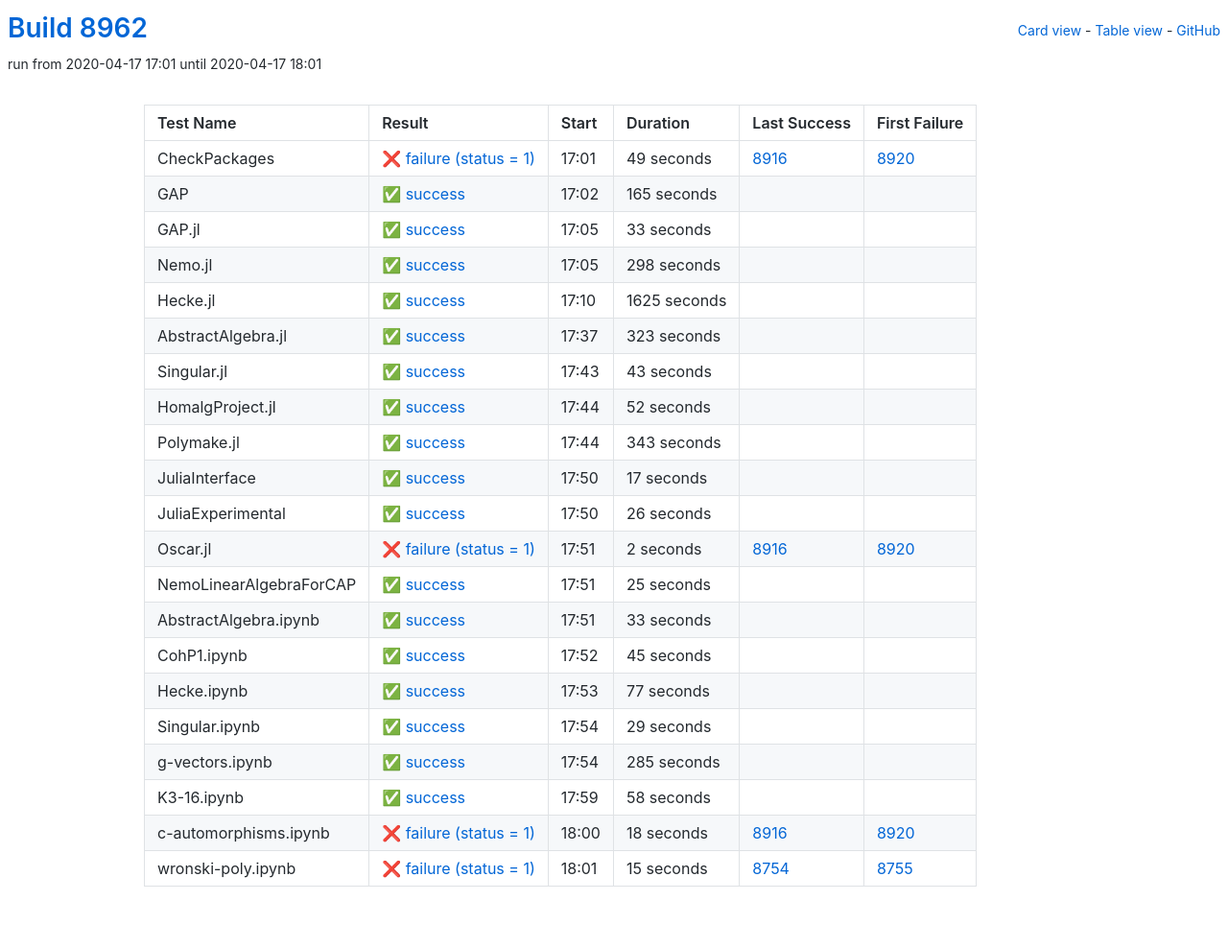
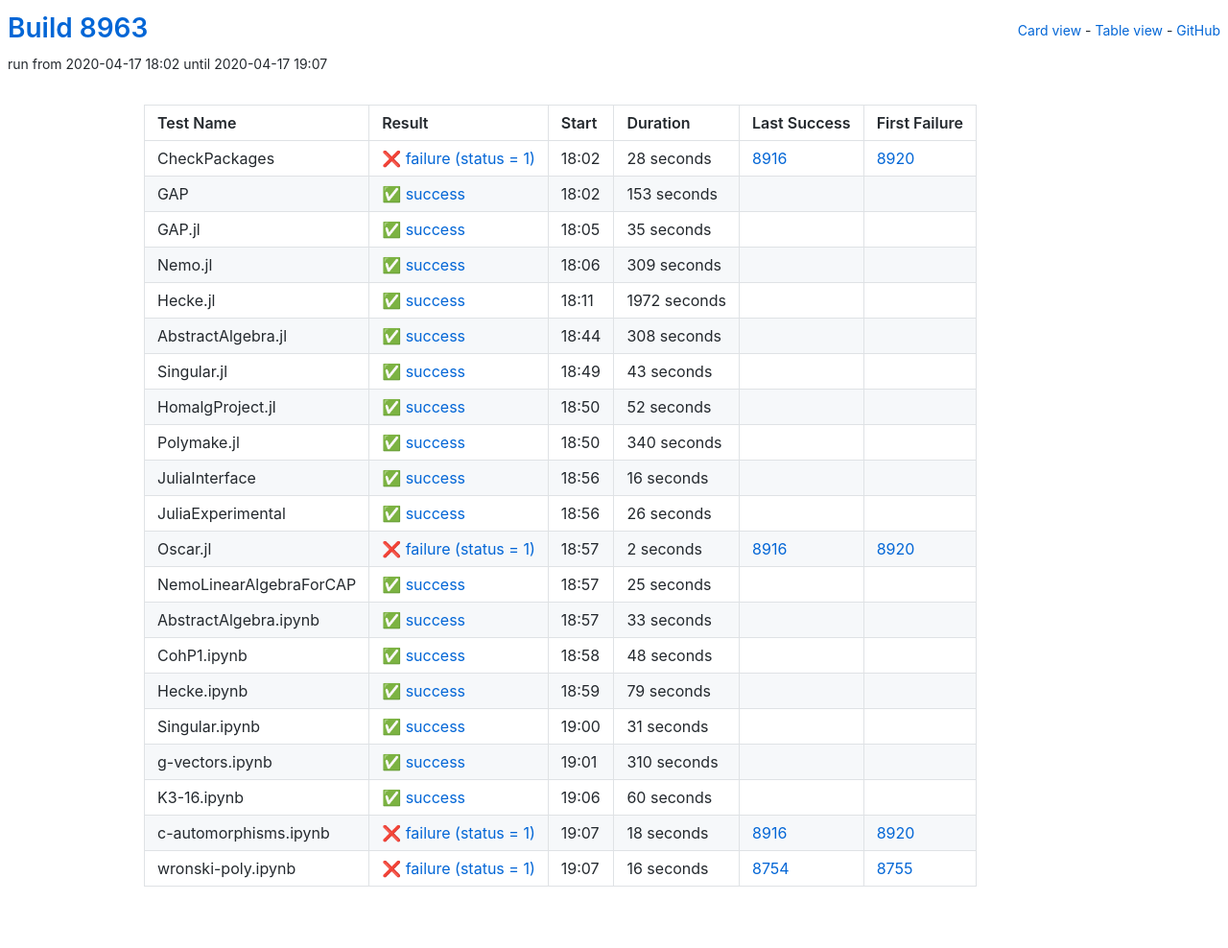
Before and after one commit to oscar-system/oscar-ci-status, a Jekyll site: the page built from table.html, in a window 1280 px wide. Shown: the whole page at 96% size. Built offline with Jekyll 4.4.1, drawn with Linux system fonts in a browser that asks for light colours.

Commit message:
Build 8963

```diff
--- a/_data/ci.yml
+++ b/_data/ci.yml
@@ -1,27 +1,148 @@
-build: 8962
-build_url: https://oscarci.mathematik.uni-kl.de/job/oscar/8962/
+build: 8963
+build_url: https://oscarci.mathematik.uni-kl.de/job/oscar/8963/
 job: oscar
 tests:
-- duration: 49
+- duration: 28
   exitcode: 1
   first_failure: 8920
   first_failure_url: https://oscarci.mathematik.uni-kl.de/job/oscar/8920/
   last_success: 8916
   last_success_url: https://oscarci.mathematik.uni-kl.de/job/oscar/8916/
-  log: https://oscarci.mathematik.uni-kl.de/job/oscar/8962/artifact/logs/build-8962/CheckPackages.log
+  log: https://oscarci.mathematik.uni-kl.de/job/oscar/8963/artifact/logs/build-8963/CheckPackages.log
   name: CheckPackages
-  start: 2020-04-17 17:01
+  start: 2020-04-17 18:02
   status: failure
   success: false
-- duration: 165
+- duration: 153
   exitcode: 0
   first_failure: false
   first_failure_url: null
   last_success: false
   last_success_url: null
-  log: https://oscarci.mathematik.uni-kl.de/job/oscar/8962/artifact/logs/build-8962/GAP.log
+  log: https://oscarci.mathematik.uni-kl.de/job/oscar/8963/artifact/logs/build-8963/GAP.log
   name: GAP
-  start: 2020-04-17 17:02
+  start: 2020-04-17 18:02
+  status: success
+  success: true
+- duration: 35
+  exitcode: 0
+  first_failure: false
+  first_failure_url: null
+  last_success: false
+  last_success_url: null
+  log: https://oscarci.mathematik.uni-kl.de/job/oscar/8963/artifact/logs/build-8963/GAP.jl.log
+  name: GAP.jl
+  start: 2020-04-17 18:05
+  status: success
+  success: true
+- duration: 309
+  exitcode: 0
+  first_failure: false
+  first_failure_url: null
+  last_success: false
+  last_success_url: null
+  log: https://oscarci.mathematik.uni-kl.de/job/oscar/8963/artifact/logs/build-8963/Nemo.jl.log
+  name: Nemo.jl
+  start: 2020-04-17 18:06
+  status: success
+  success: true
+- duration: 1972
+  exitcode: 0
+  first_failure: false
+  first_failure_url: null
+  last_success: false
+  last_success_url: null
+  log: https://oscarci.mathematik.uni-kl.de/job/oscar/8963/artifact/logs/build-8963/Hecke.jl.log
+  name: Hecke.jl
+  start: 2020-04-17 18:11
+  status: success
+  success: true
+- duration: 308
+  exitcode: 0
+  first_failure: false
+  first_failure_url: null
+  last_success: false
+  last_success_url: null
+  log: https://oscarci.mathematik.uni-kl.de/job/oscar/8963/artifact/logs/build-8963/AbstractAlgebra.jl.log
+  name: AbstractAlgebra.jl
+  start: 2020-04-17 18:44
+  status: success
+  success: true
+- duration: 43
+  exitcode: 0
+  first_failure: false
+  first_failure_url: null
+  last_success: false
+  last_success_url: null
+  log: https://oscarci.mathematik.uni-kl.de/job/oscar/8963/artifact/logs/build-8963/Singular.jl.log
+  name: Singular.jl
+  start: 2020-04-17 18:49
+  status: success
+  success: true
+- duration: 52
+  exitcode: 0
+  first_failure: false
+  first_failure_url: null
+  last_success: false
+  last_success_url: null
+  log: https://oscarci.mathematik.uni-kl.de/job/oscar/8963/artifact/logs/build-8963/HomalgProject.jl.log
+  name: HomalgProject.jl
+  start: 2020-04-17 18:50
+  status: success
+  success: true
+- duration: 340
+  exitcode: 0
+  first_failure: false
+  first_failure_url: null
+  last_success: false
+  last_success_url: null
+  log: https://oscarci.mathematik.uni-kl.de/job/oscar/8963/artifact/logs/build-8963/Polymake.jl.log
+  name: Polymake.jl
+  start: 2020-04-17 18:50
+  status: success
+  success: true
+- duration: 16
+  exitcode: 0
+  first_failure: false
+  first_failure_url: null
+  last_success: false
+  last_success_url: null
+  log: https://oscarci.mathematik.uni-kl.de/job/oscar/8963/artifact/logs/build-8963/JuliaInterface.log
+  name: JuliaInterface
+  start: 2020-04-17 18:56
+  status: success
+  success: true
+- duration: 26
+  exitcode: 0
+  first_failure: false
+  first_failure_url: null
+  last_success: false
+  last_success_url: null
+  log: https://oscarci.mathematik.uni-kl.de/job/oscar/8963/artifact/logs/build-8963/JuliaExperimental.log
+  name: JuliaExperimental
+  start: 2020-04-17 18:56
+  status: success
+  success: true
+- duration: 2
+  exitcode: 1
+  first_failure: 8920
+  first_failure_url: https://oscarci.mathematik.uni-kl.de/job/oscar/8920/
+  last_success: 8916
+  last_success_url: https://oscarci.mathematik.uni-kl.de/job/oscar/8916/
+  log: https://oscarci.mathematik.uni-kl.de/job/oscar/8963/artifact/logs/build-8963/Oscar.jl.log
+  name: Oscar.jl
+  start: 2020-04-17 18:57
+  status: failure
+  success: false
+- duration: 25
+  exitcode: 0
+  first_failure: false
+  first_failure_url: null
+  last_success: false
+  last_success_url: null
+  log: https://oscarci.mathematik.uni-kl.de/job/oscar/8963/artifact/logs/build-8963/NemoLinearAlgebraForCAP.log
+  name: NemoLinearAlgebraForCAP
+  start: 2020-04-17 18:57
   status: success
   success: true
 - duration: 33
@@ -30,185 +151,64 @@
   first_failure_url: null
   last_success: false
   last_success_url: null
-  log: https://oscarci.mathematik.uni-kl.de/job/oscar/8962/artifact/logs/build-8962/GAP.jl.log
-  name: GAP.jl
-  start: 2020-04-17 17:05
+  log: https://oscarci.mathematik.uni-kl.de/job/oscar/8963/artifact/logs/build-8963/AbstractAlgebra.ipynb.log
+  name: AbstractAlgebra.ipynb
+  start: 2020-04-17 18:57
   status: success
   success: true
-- duration: 298
+- duration: 48
   exitcode: 0
   first_failure: false
   first_failure_url: null
   last_success: false
   last_success_url: null
-  log: https://oscarci.mathematik.uni-kl.de/job/oscar/8962/artifact/logs/build-8962/Nemo.jl.log
-  name: Nemo.jl
-  start: 2020-04-17 17:05
+  log: https://oscarci.mathematik.uni-kl.de/job/oscar/8963/artifact/logs/build-8963/CohP1.ipynb.log
+  name: CohP1.ipynb
+  start: 2020-04-17 18:58
   status: success
   success: true
-- duration: 1625
+- duration: 79
   exitcode: 0
   first_failure: false
   first_failure_url: null
   last_success: false
   last_success_url: null
-  log: https://oscarci.mathematik.uni-kl.de/job/oscar/8962/artifact/logs/build-8962/Hecke.jl.log
-  name: Hecke.jl
-  start: 2020-04-17 17:10
+  log: https://oscarci.mathematik.uni-kl.de/job/oscar/8963/artifact/logs/build-8963/Hecke.ipynb.log
+  name: Hecke.ipynb
+  start: 2020-04-17 18:59
   status: success
   success: true
-- duration: 323
+- duration: 31
   exitcode: 0
   first_failure: false
   first_failure_url: null
   last_success: false
   last_success_url: null
-  log: https://oscarci.mathematik.uni-kl.de/job/oscar/8962/artifact/logs/build-8962/AbstractAlgebra.jl.log
-  name: AbstractAlgebra.jl
-  start: 2020-04-17 17:37
+  log: https://oscarci.mathematik.uni-kl.de/job/oscar/8963/artifact/logs/build-8963/Singular.ipynb.log
+  name: Singular.ipynb
+  start: 2020-04-17 19:00
   status: success
   success: true
-- duration: 43
+- duration: 310
   exitcode: 0
   first_failure: false
   first_failure_url: null
   last_success: false
   last_success_url: null
-  log: https://oscarci.mathematik.uni-kl.de/job/oscar/8962/artifact/logs/build-8962/Singular.jl.log
-  name: Singular.jl
-  start: 2020-04-17 17:43
+  log: https://oscarci.mathematik.uni-kl.de/job/oscar/8963/artifact/logs/build-8963/g-vectors.ipynb.log
+  name: g-vectors.ipynb
+  start: 2020-04-17 19:01
   status: success
   success: true
-- duration: 52
+- duration: 60
   exitcode: 0
   first_failure: false
   first_failure_url: null
   last_success: false
   last_success_url: null
-  log: https://oscarci.mathematik.uni-kl.de/job/oscar/8962/artifact/logs/build-8962/HomalgProject.jl.log
-  name: HomalgProject.jl
-  start: 2020-04-17 17:44
-  status: success
-  success: true
-- duration: 343
-  exitcode: 0
-  first_failure: false
-  first_failure_url: null
-  last_success: false
-  last_success_url: null
-  log: https://oscarci.mathematik.uni-kl.de/job/oscar/8962/artifact/logs/build-8962/Polymake.jl.log
-  name: Polymake.jl
-  start: 2020-04-17 17:44
-  status: success
-  success: true
-- duration: 17
-  exitcode: 0
-  first_failure: false
-  first_failure_url: null
-  last_success: false
-  last_success_url: null
-  log: https://oscarci.mathematik.uni-kl.de/job/oscar/8962/artifact/logs/build-8962/JuliaInterface.log
-  name: JuliaInterface
-  start: 2020-04-17 17:50
-  status: success
-  success: true
-- duration: 26
-  exitcode: 0
-  first_failure: false
-  first_failure_url: null
-  last_success: false
-  last_success_url: null
-  log: https://oscarci.mathematik.uni-kl.de/job/oscar/8962/artifact/logs/build-8962/JuliaExperimental.log
-  name: JuliaExperimental
-  start: 2020-04-17 17:50
-  status: success
-  success: true
-- duration: 2
-  exitcode: 1
-  first_failure: 8920
-  first_failure_url: https://oscarci.mathematik.uni-kl.de/job/oscar/8920/
-  last_success: 8916
-  last_success_url: https://oscarci.mathematik.uni-kl.de/job/oscar/8916/
-  log: https://oscarci.mathematik.uni-kl.de/job/oscar/8962/artifact/logs/build-8962/Oscar.jl.log
-  name: Oscar.jl
-  start: 2020-04-17 17:51
-  status: failure
-  success: false
-- duration: 25
-  exitcode: 0
-  first_failure: false
-  first_failure_url: null
-  last_success: false
-  last_success_url: null
-  log: https://oscarci.mathematik.uni-kl.de/job/oscar/8962/artifact/logs/build-8962/NemoLinearAlgebraForCAP.log
-  name: NemoLinearAlgebraForCAP
-  start: 2020-04-17 17:51
-  status: success
-  success: true
-- duration: 33
-  exitcode: 0
-  first_failure: false
-  first_failure_url: null
-  last_success: false
-  last_success_url: null
-  log: https://oscarci.mathematik.uni-kl.de/job/oscar/8962/artifact/logs/build-8962/AbstractAlgebra.ipynb.log
-  name: AbstractAlgebra.ipynb
-  start: 2020-04-17 17:51
-  status: success
-  success: true
-- duration: 45
-  exitcode: 0
-  first_failure: false
-  first_failure_url: null
-  last_success: false
-  last_success_url: null
-  log: https://oscarci.mathematik.uni-kl.de/job/oscar/8962/artifact/logs/build-8962/CohP1.ipynb.log
-  name: CohP1.ipynb
-  start: 2020-04-17 17:52
-  status: success
-  success: true
-- duration: 77
-  exitcode: 0
-  first_failure: false
-  first_failure_url: null
-  last_success: false
-  last_success_url: null
-  log: https://oscarci.mathematik.uni-kl.de/job/oscar/8962/artifact/logs/build-8962/Hecke.ipynb.log
-  name: Hecke.ipynb
-  start: 2020-04-17 17:53
-  status: success
-  success: true
-- duration: 29
-  exitcode: 0
-  first_failure: false
-  first_failure_url: null
-  last_success: false
-  last_success_url: null
-  log: https://oscarci.mathematik.uni-kl.de/job/oscar/8962/artifact/logs/build-8962/Singular.ipynb.log
-  name: Singular.ipynb
-  start: 2020-04-17 17:54
-  status: success
-  success: true
-- duration: 285
-  exitcode: 0
-  first_failure: false
-  first_failure_url: null
-  last_success: false
-  last_success_url: null
-  log: https://oscarci.mathematik.uni-kl.de/job/oscar/8962/artifact/logs/build-8962/g-vectors.ipynb.log
-  name: g-vectors.ipynb
-  start: 2020-04-17 17:54
-  status: success
-  success: true
-- duration: 58
-  exitcode: 0
-  first_failure: false
-  first_failure_url: null
-  last_success: false
-  last_success_url: null
-  log: https://oscarci.mathematik.uni-kl.de/job/oscar/8962/artifact/logs/build-8962/K3-16.ipynb.log
+  log: https://oscarci.mathematik.uni-kl.de/job/oscar/8963/artifact/logs/build-8963/K3-16.ipynb.log
   name: K3-16.ipynb
-  start: 2020-04-17 17:59
+  start: 2020-04-17 19:06
   status: success
   success: true
 - duration: 18
@@ -217,19 +217,19 @@
   first_failure_url: https://oscarci.mathematik.uni-kl.de/job/oscar/8920/
   last_success: 8916
   last_success_url: https://oscarci.mathematik.uni-kl.de/job/oscar/8916/
-  log: https://oscarci.mathematik.uni-kl.de/job/oscar/8962/artifact/logs/build-8962/c-automorphisms.ipynb.log
+  log: https://oscarci.mathematik.uni-kl.de/job/oscar/8963/artifact/logs/build-8963/c-automorphisms.ipynb.log
   name: c-automorphisms.ipynb
-  start: 2020-04-17 18:00
+  start: 2020-04-17 19:07
   status: failure
   success: false
-- duration: 15
+- duration: 16
   exitcode: 1
   first_failure: 8755
   first_failure_url: https://oscarci.mathematik.uni-kl.de/job/oscar/8755/
   last_success: 8754
   last_success_url: https://oscarci.mathematik.uni-kl.de/job/oscar/8754/
-  log: https://oscarci.mathematik.uni-kl.de/job/oscar/8962/artifact/logs/build-8962/wronski-poly.ipynb.log
+  log: https://oscarci.mathematik.uni-kl.de/job/oscar/8963/artifact/logs/build-8963/wronski-poly.ipynb.log
   name: wronski-poly.ipynb
-  start: 2020-04-17 18:01
+  start: 2020-04-17 19:07
   status: failure
   success: false
```
Also changed, not shown: README.md.
